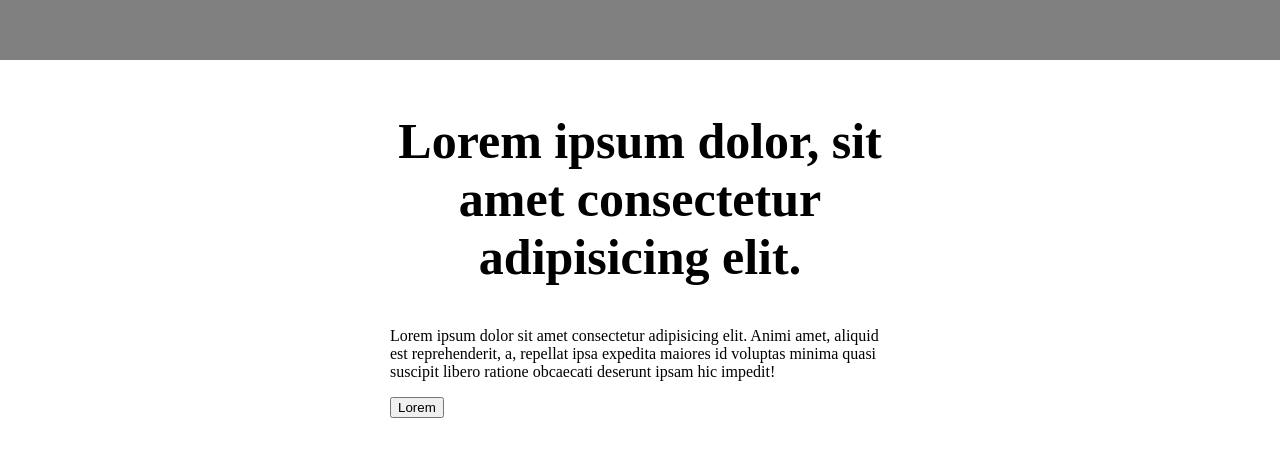
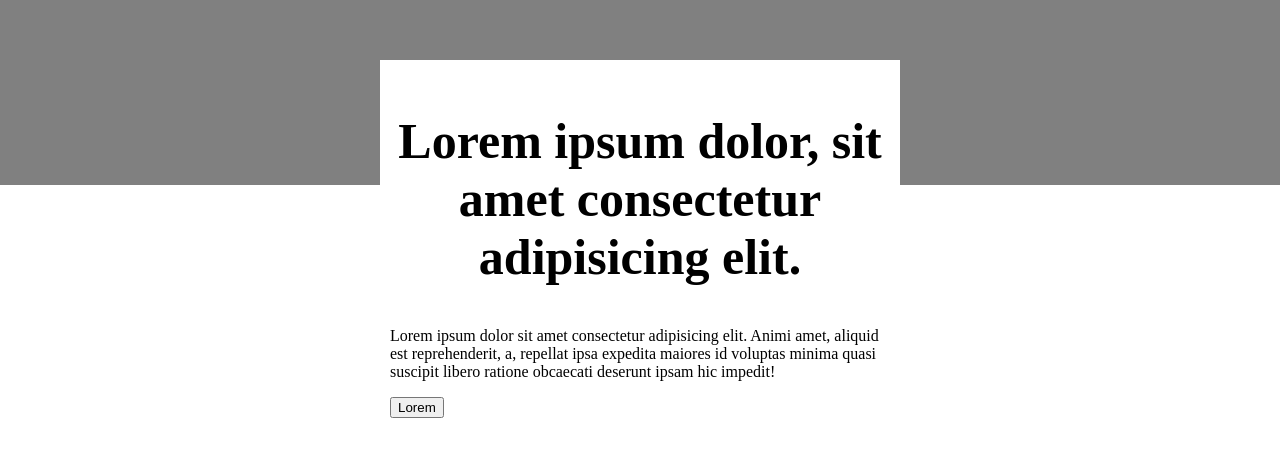
Before and after one commit to lpazinovic/internship-9-css_1, a plain HTML site: page index.html in a window 1280 px wide. Shown: the part 1324-1780 px from the top of the page. Drawn offline with Linux system fonts and the light colour scheme.

Commit message:
Added highlighted textbox.

```diff
--- a/index.html
+++ b/index.html
@@ -35,6 +35,9 @@
           <button class="main__button main__button--footer">Lorem Ipsum</button>
         </footer>
       </div>
+      <div class="background-transition">
+
+      </div>
       <div class="highlight-div-one">
         <h2 class="highlight-one-title">Lorem ipsum dolor, sit amet consectetur adipisicing elit.</h2>
         <p class="highlight-one-text">
--- a/styles.css
+++ b/styles.css
@@ -14,7 +14,7 @@ body {
   background-color: #6e7801;
   padding: 10px;
   margin: 0;
-  z-index: 3;
+  z-index: 2;
 }
 
 .navigation-item {
@@ -75,7 +75,7 @@ body {
   background-color: #232420;
   position: sticky;
   top: 50px;
-  z-index: 2;
+  z-index: 1;
   color: white;
   justify-content: center;
   text-align: center;
@@ -102,6 +102,7 @@ body {
 }
 
 .highlight-div-one{
+    margin-top: -125px;
     width: 500px;
     background-color: #fff;
     padding: 10px;
@@ -112,3 +113,10 @@ body {
     font-size: 50px;
     font-weight: bold;
 }
+
+.background-transition{
+    width: 100vw;
+    height: 125px;
+    background-color: gray;
+    z-index: -1;
+}
```
